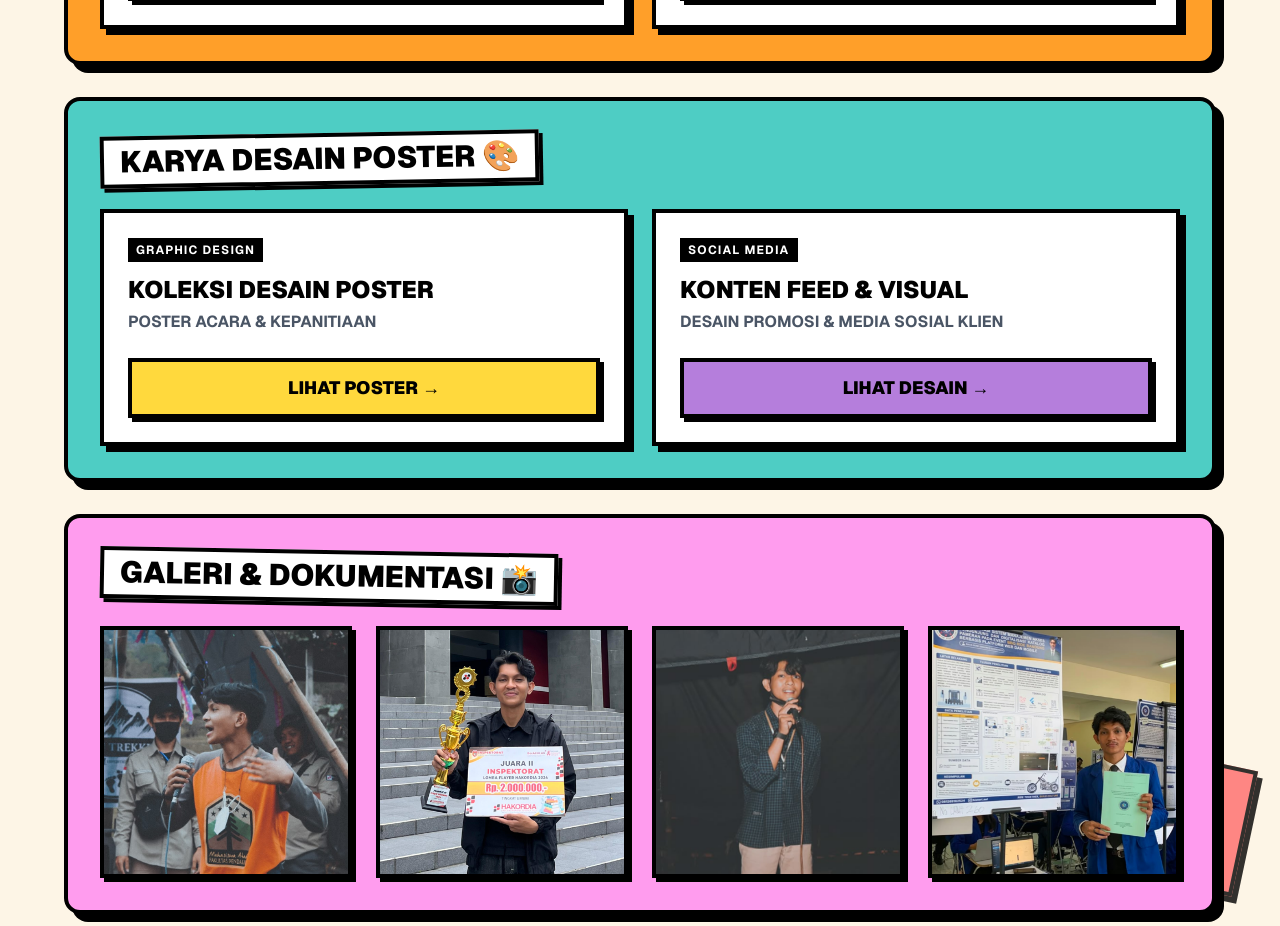
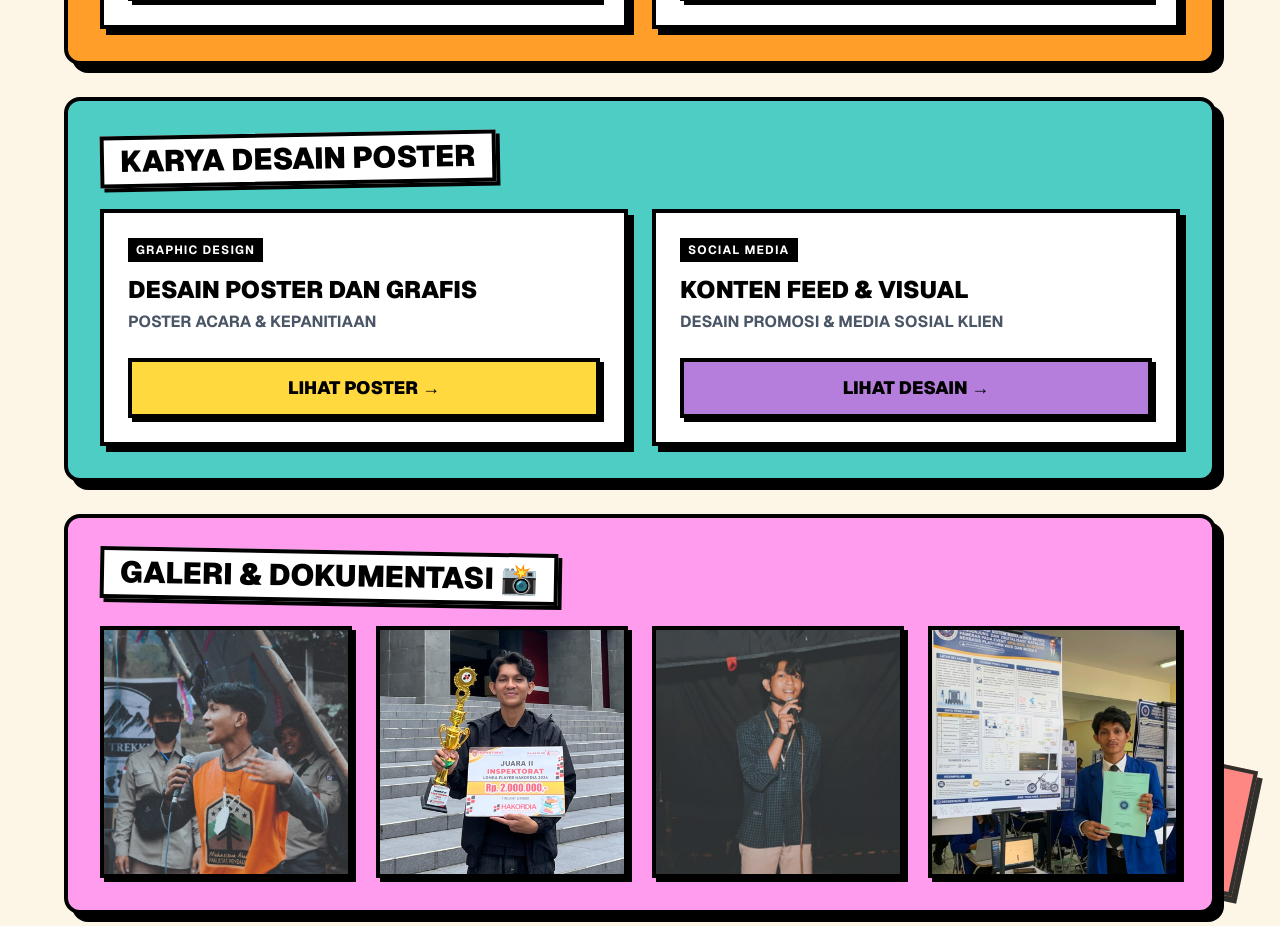
Before and after one commit to AulWasHere/portofolio-web, a Next.js app: page / in a window 1280 px wide. Shown: the part 2080-3006 px from the top of the page. Built offline with nearby package versions, Linux system fonts and the light colour scheme.

Commit message:
Hapus emotikon dan ubah teks judul card desain poster

```diff
--- a/src/app/page.tsx
+++ b/src/app/page.tsx
@@ -199,7 +199,7 @@ export default function Home() {
           {/* Box 7: Desain Poster (Cyan) */}
           <motion.div initial={{ opacity: 0, y: 50 }} animate={{ opacity: 1, y: 0 }} transition={{ duration: 0.5, delay: 0.55 }} className={`col-span-1 md:col-span-4 bg-[#4ECDC4] flex flex-col ${boxClass}`}>
             <h3 className="font-black text-2xl md:text-3xl uppercase mb-6 bg-white border-4 border-black inline-block px-4 py-1 shadow-[4px_4px_0px_0px_rgba(0,0,0,1)] -rotate-1 self-start">
-              Karya Desain Poster 🎨
+              Karya Desain Poster
             </h3>
 
             <div className="grid grid-cols-1 md:grid-cols-2 gap-6">
@@ -208,7 +208,7 @@ export default function Home() {
               <div className="bg-white border-4 border-black p-6 shadow-[6px_6px_0px_0px_rgba(0,0,0,1)] hover:-translate-y-1 hover:-translate-x-1 hover:shadow-[10px_10px_0px_0px_rgba(0,0,0,1)] transition-all flex flex-col justify-between">
                 <div>
                   <span className="bg-black text-white text-xs font-bold px-2 py-1 uppercase tracking-widest mb-3 inline-block">Graphic Design</span>
-                  <h4 className="font-black text-2xl uppercase mb-1">Koleksi Desain Poster</h4>
+                  <h4 className="font-black text-2xl uppercase mb-1">Desain Poster dan Grafis</h4>
                   <p className="font-bold text-gray-600 mb-6">POSTER ACARA & KEPANITIAAN</p>
                 </div>
                 <button onClick={() => alert('Link ke Google Drive / Portofolio luar belum diatur!')} className="w-full bg-[#FFD93D] border-4 border-black py-3 font-black text-lg uppercase shadow-[4px_4px_0px_0px_rgba(0,0,0,1)] hover:bg-black hover:text-white transition-colors active:shadow-[0px_0px_0px_0px_rgba(0,0,0,1)] active:translate-y-1 active:translate-x-1">
```
